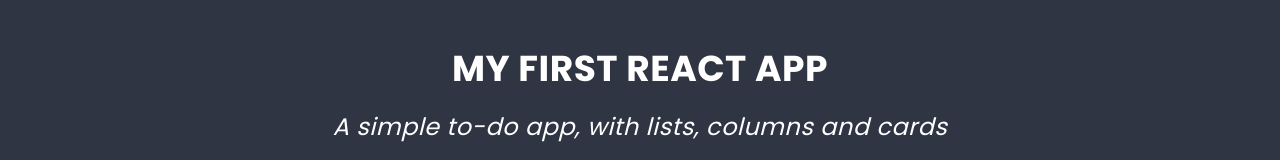
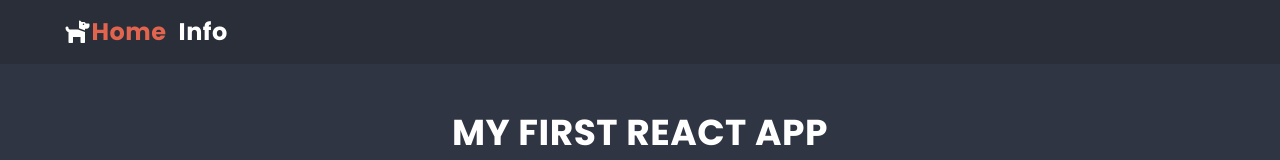
Before and after one commit to TomaszJarosiewicz/reat-app, a React app: page / in a window 1280 px wide. Shown: the top 160 px of the page. Built offline with nearby package versions, Linux system fonts and the light colour scheme.

Commit message:
Fixbug in package.json

```diff
--- a/package.json
+++ b/package.json
@@ -6,7 +6,8 @@
   "scripts": {
     "start": "webpack-dev-server --mode development --open --hot",
     "build": "webpack --mode production",
-    "lint": "eslint src/"
+    "lint": "eslint src/",
+    "server": "http-server dist"
   },
   "husky": {
     "hooks": {
--- a/src/components/App/App.js
+++ b/src/components/App/App.js
@@ -1,29 +1,20 @@
 import React from 'react';
-import PropTypes from 'prop-types';
-import List from '../List/ListContainer';
-import Search from '../Search/SearchContainer';
-import styles from './App.scss';
+import {BrowserRouter, Switch, Route} from 'react-router-dom';
+import Home from '../Home/HomeContainer';
+import Info from '../Info/Info';
+import MainLayout from '../MainLayout/MainLayout';
 
-class App extends React.Component {
-  static propTypes = {
-    title: PropTypes.node,
-    subtitle: PropTypes.node,
-    lists: PropTypes.array,
-  }
-
-  render(){
-    const {title, subtitle, lists} = this.props;
-    return(
-      <main className={styles.component}>
-        <h1 className={styles.title}>{title}</h1>
-        <h2 className={styles.subtitle}>{subtitle}</h2>
-        <Search />
-        {lists.map(listData => (
-          <List key={listData.id} {...listData} />
-        ))}
-      </main>
-    );
-  }
-}
+const App = () => (
+  <div>
+    <BrowserRouter>
+      <MainLayout>
+        <Switch>
+          <Route exact path='/' component={Home} />
+          <Route exact path='/info' component={Info} />
+        </Switch>
+      </MainLayout>
+    </BrowserRouter>
+  </div>
+);
 
 export default App;
--- a/src/components/Column/Column.js
+++ b/src/components/Column/Column.js
@@ -7,7 +7,6 @@
 import styles from './Column.scss';
 
 class Column extends React.Component {
-
   static propTypes = {
     title: PropTypes.node.isRequired,
     cards: PropTypes.array.isRequired,
--- /dev/null
+++ b/src/components/Header/Header.js
@@ -0,0 +1,26 @@
+import React from 'react';
+import {NavLink, Link} from 'react-router-dom';
+import Container from '../Container/Container';
+import Icon from '../Icon/Icon';
+import styles from './Header.scss';
+
+class Header extends React.Component {
+
+  render(){
+    return(
+      <header className={styles.component}>
+        <Container>
+          <div className={styles.wrapper}>
+            <Link to='/' className={styles.logo}>
+              <Icon name='dog' />
+              <NavLink exact to='/' activeClassName='active'>Home</NavLink>
+              <NavLink exact to='/info' activeClassName='active'>Info</NavLink>
+            </Link>
+          </div>
+        </Container>
+      </header>
+    );
+  }
+}
+
+export default Header;
--- /dev/null
+++ b/src/components/Header/Header.scss
@@ -0,0 +1,31 @@
+@import '../../styles/settings.scss';
+
+.component {
+  background: darken($color-dark, 3%);
+  padding: ($base-size * 1.5) 0;
+
+  a {
+    color: $color-light;
+    text-decoration: none;
+    font-weight: 700;
+    margin-right: $base-size;
+    transition: $transition;
+    &:hover {
+      color: $color-success;
+    }
+    &:global(.active) {
+      color: $color-warning;
+    }
+  }
+
+}
+
+.wrapper {
+  display: flex;
+  justify-content: space-between;
+  align-items: center;
+}
+
+.logo {
+  font-size: 24px;
+}
--- /dev/null
+++ b/src/components/Home/Home.js
@@ -0,0 +1,29 @@
+import React from 'react';
+import PropTypes from 'prop-types';
+import List from '../List/ListContainer';
+import Search from '../Search/SearchContainer';
+import styles from './Home.scss';
+
+class Home extends React.Component {
+  static propTypes = {
+    title: PropTypes.node,
+    subtitle: PropTypes.node,
+    lists: PropTypes.array,
+  }
+
+  render(){
+    const {title, subtitle, lists} = this.props;
+    return(
+      <main className={styles.component}>
+        <h1 className={styles.title}>{title}</h1>
+        <h2 className={styles.subtitle}>{subtitle}</h2>
+        <Search />
+        {lists.map(listData => (
+          <List key={listData.id} {...listData} />
+        ))}
+      </main>
+    );
+  }
+}
+
+export default Home;
--- a/src/components/App/AppContainer.js
+++ b/src/components/Home/HomeContainer.js
@@ -1,5 +1,5 @@
 import {connect} from 'react-redux';
-import App from './App';
+import Home from './Home';
 
 const mapStateToProps = state => ({
   title: state.app.title,
@@ -7,4 +7,4 @@
   lists: state.lists,
 });
 
-export default connect(mapStateToProps)(App);
+export default connect(mapStateToProps)(Home);
--- /dev/null
+++ b/src/components/Info/Info.js
@@ -0,0 +1,11 @@
+import React from 'react';
+import Container from '../Container/Container';
+
+const Info = () => (
+  <Container>
+    <h2>Info</h2>
+    <p>Lorem ipsum dolor sit amet, consectetur adipiscing elit, sed do eiusmod tempor incididunt ut labore et dolore magna aliqua. Ut enim ad minim veniam, quis nostrud exercitation ullamco laboris nisi ut aliquip ex ea commodo consequat. Duis aute irure dolor in reprehenderit in voluptate velit esse cillum dolore eu fugiat nulla pariatur. Excepteur sint occaecat cupidatat non proident, sunt in culpa qui officia deserunt mollit anim id est laborum.</p>
+  </Container>
+);
+
+export default Info;
--- /dev/null
+++ b/src/components/MainLayout/MainLayout.js
@@ -0,0 +1,16 @@
+import React from 'react';
+import PropTypes from 'prop-types';
+import Header from '../Header/Header';
+
+const MainLayout = ({children}) => (
+  <div>
+    <Header />
+    {children}
+  </div>
+);
+
+MainLayout.propTypes = {
+  children: PropTypes.node,
+};
+
+export default MainLayout;
--- a/src/index.js
+++ b/src/index.js
@@ -4,6 +4,6 @@
 import './styles/normalize.scss';
 import './styles/global.scss';
 import ReactDOM from 'react-dom';
-import App from './components/App/AppContainer';
+import App from './components/App/App';
 
 ReactDOM.render(<Provider store={store}><App /></Provider>, document.getElementById('app'));
```
Also changed, not shown: src/components/Home/Home.scss (renamed from src/components/App/App.scss), 1 other file (tests, documents, lock files or other folders).
